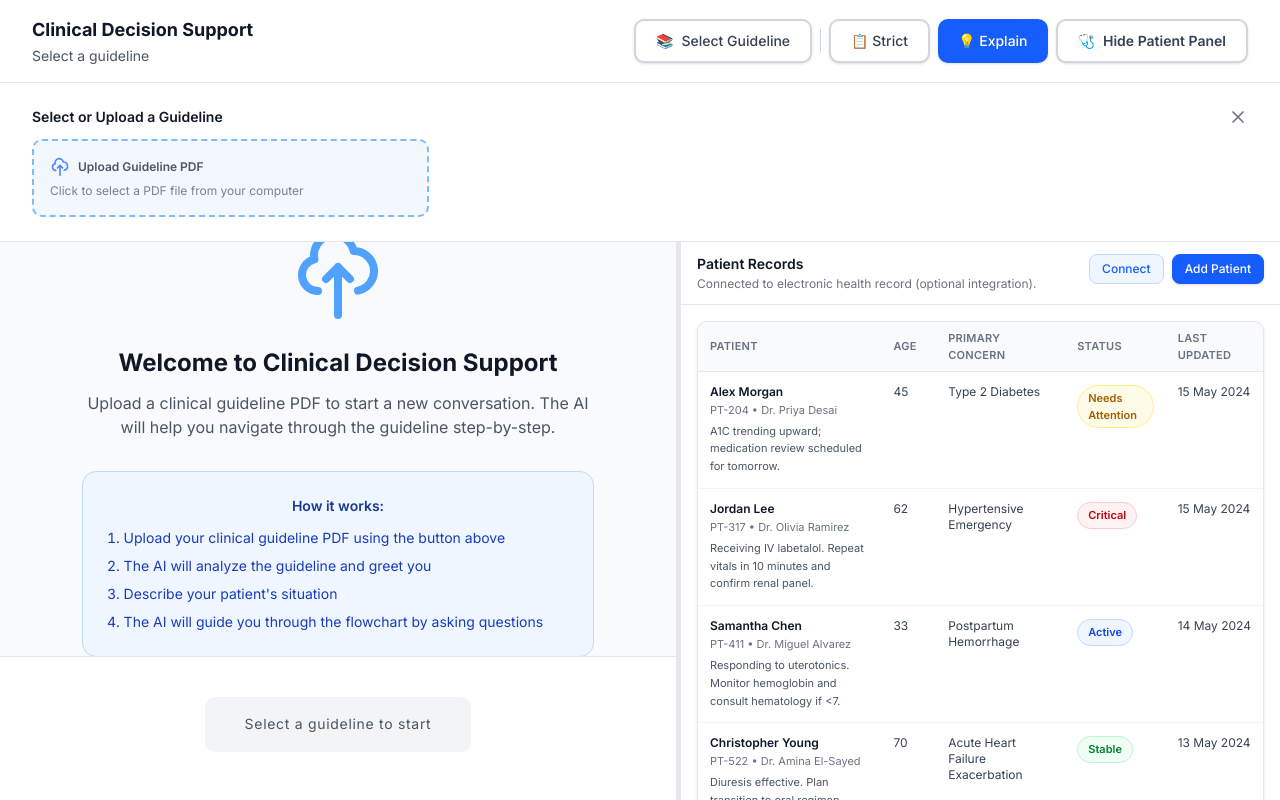
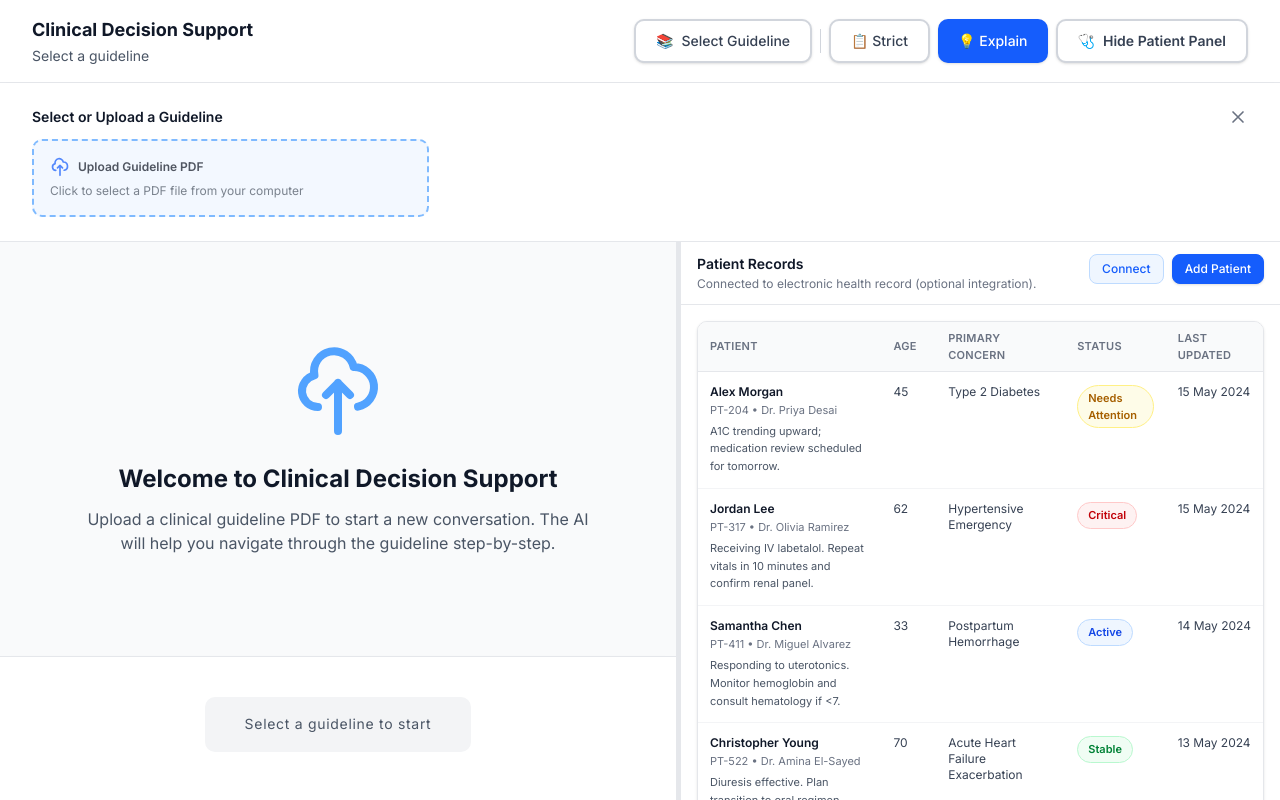
Before and after one commit to Texseractrum/med-chatbot, a Next.js app: page / in a window 1280 px wide. Built offline with nearby package versions, Linux system fonts and the light colour scheme; what harden-react-markdown would draw is missing.

Commit message:
removed useless block

```diff
--- a/components/ChatPanel.tsx
+++ b/components/ChatPanel.tsx
@@ -315,26 +315,10 @@ export default function ChatPanel({ guideline, mode }: ChatPanelProps) {
               <p className="text-2xl font-bold text-gray-900 mb-3">
                 Welcome to Clinical Decision Support
               </p>
-              <p className="text-base text-gray-600 mb-8 max-w-lg">
+              <p className="text-base text-gray-600 max-w-lg">
                 Upload a clinical guideline PDF to start a new conversation. The
                 AI will help you navigate through the guideline step-by-step.
               </p>
-              <div className="bg-blue-50 border border-blue-200 rounded-xl p-6 max-w-lg w-full">
-                <p className="text-sm font-semibold text-blue-900 mb-3 text-center">
-                  How it works:
-                </p>
-                <ol className="text-sm text-blue-800 space-y-2 list-decimal list-inside text-left">
-                  <li>
-                    Upload your clinical guideline PDF using the button above
-                  </li>
-                  <li>The AI will analyze the guideline and greet you</li>
-                  <li>Describe your patient&apos;s situation</li>
-                  <li>
-                    The AI will guide you through the flowchart by asking
-                    questions
-                  </li>
-                </ol>
-              </div>
             </div>
           ) : messages.length === 0 ? (
             <div className="flex flex-col items-center justify-center text-center text-gray-500 max-w-2xl w-full">
```
